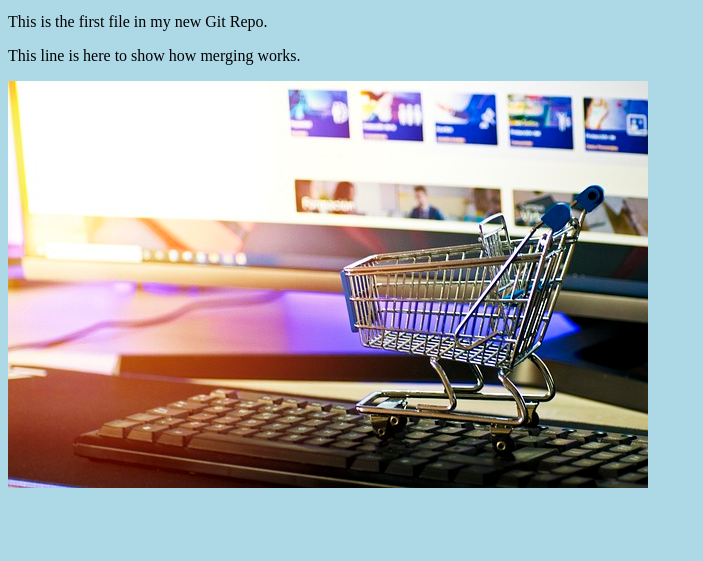
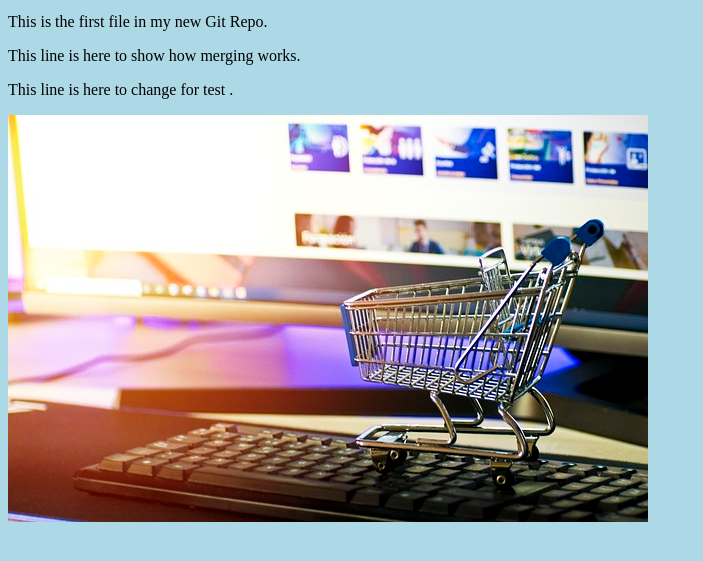
Before and after one commit to Ibrahima-Sory/hello-world, a plain HTML site: page index.html in a window 1280 px wide. Shown: the part 101-662 px from the top of the page, without its empty margins (0-703 px from the left). Drawn offline with Linux system fonts and the light colour scheme.

Commit message:
Update index.html

```diff
--- a/index.html
+++ b/index.html
@@ -10,6 +10,7 @@
 <div><img src="img_hello_world.jpg" alt="Hello World from Space" style="width:100%;max-width:640px"></div>
 <p>This is the first file in my new Git Repo.</p>
 <p>This line is here to show how merging works.</p>
+<p>This line is here to change for test .</p>
 <div><img src="img_hello_git.jpg" alt="Hello Git" style="width:100%;max-width:640px"></div>
 
 </body>
```
